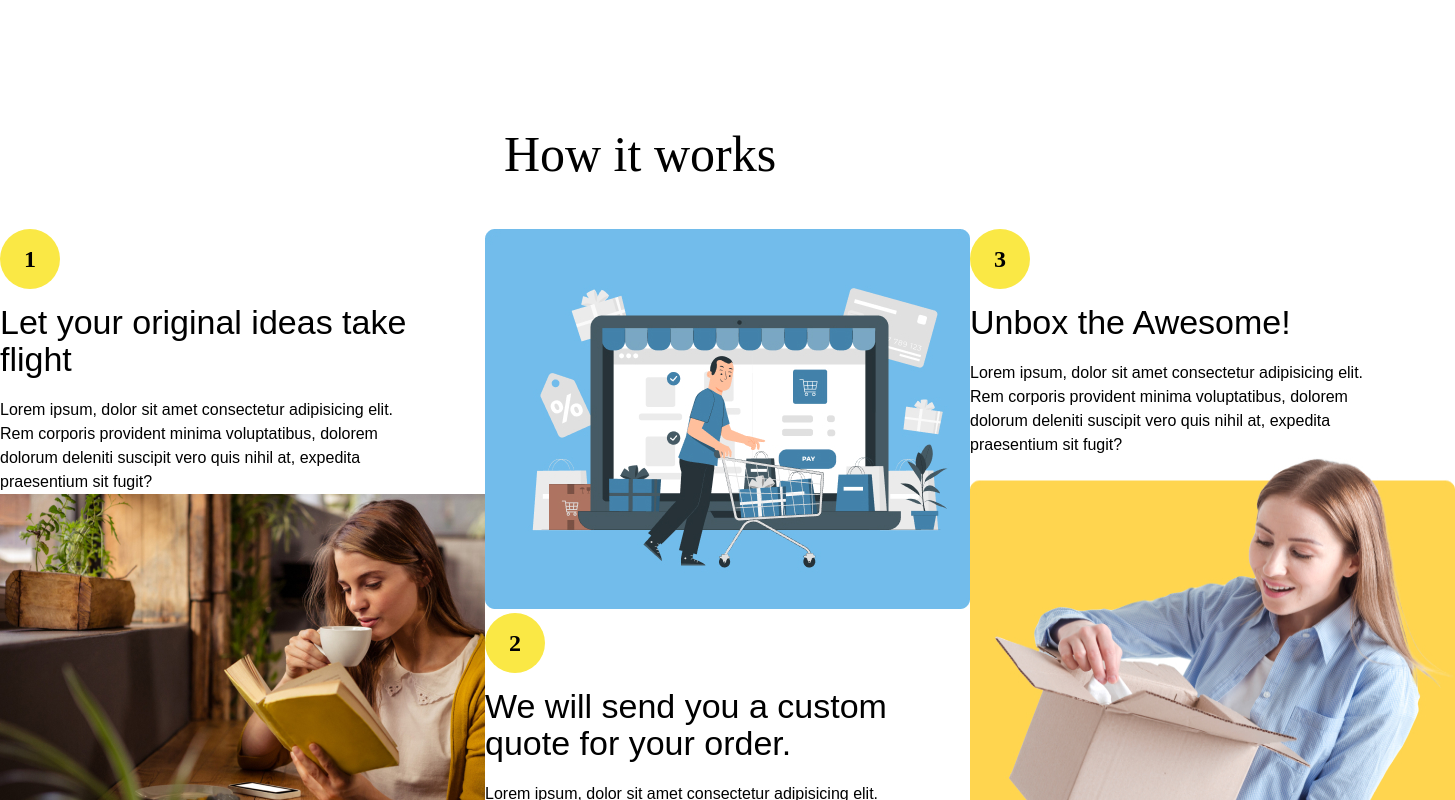
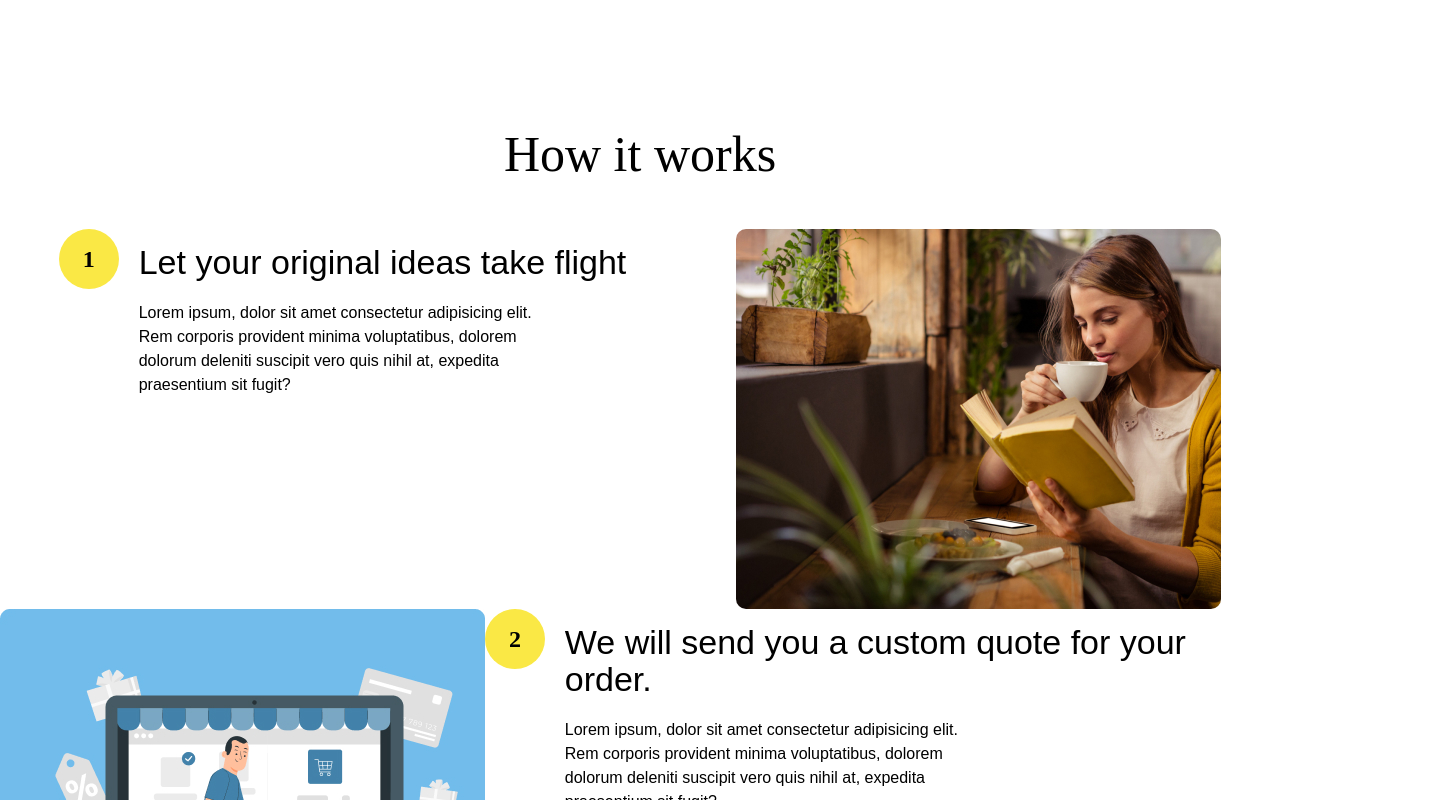
Before and after one commit to Soysauc/Contrast-Marketing, a Next.js app: page / in a window 1280 px wide. Shown: the part 200-1000 px from the top of the page, 1455 px wide, since content can reach past the window. Built offline with nearby package versions, Linux system fonts and the light colour scheme; a web font is replaced by a local one.

Commit message:
further how-it-works section stuff

```diff
--- a/src/components/HowItWorks.tsx
+++ b/src/components/HowItWorks.tsx
@@ -6,11 +6,11 @@ export default function HowItWorks() {
     <section className={styles['how-it-works']}>
       <h2 className={styles['how-it-works__title']}>How it works</h2>
       <div className={styles['how-it-works__wrapper']}>
-        <div>
+        <div className={styles['how-it-works__item']}>
           <div className={styles.circle}>
             <span className={styles.number}>1</span>
           </div>
-          <div>
+          <div className={styles['how-it-works__text-1']}>
             <h3>Let your original ideas take flight</h3>
             <p>
               Lorem ipsum, dolor sit amet consectetur adipisicing elit. Rem
@@ -23,9 +23,10 @@ export default function HowItWorks() {
             width={485}
             height={380}
             alt='woman reading'
+            style={{ borderRadius: '10px' }}
           />{' '}
         </div>
-        <div>
+        <div className={styles['how-it-works__item']}>
           <Image
             src={'/howItWorks2.jpg'}
             width={485}
@@ -44,11 +45,11 @@ export default function HowItWorks() {
             </p>
           </div>
         </div>
-        <div>
+        <div className={styles['how-it-works__item']}>
           <div className={styles.circle}>
             <span className={styles.number}>3</span>
           </div>
-          <div>
+          <div className={styles['how-it-works__text-1']}>
             <h3>Unbox the Awesome!</h3>
             <p>
               Lorem ipsum, dolor sit amet consectetur adipisicing elit. Rem
--- a/src/styles/HowItWorks.module.scss
+++ b/src/styles/HowItWorks.module.scss
@@ -1,5 +1,6 @@
 .how-it-works {
   font-family: 'Belleza';
+  margin-bottom: 100px;
 }
 
 .how-it-works__title {
@@ -10,7 +11,15 @@
   letter-spacing: 0em;
   text-align: center;
   margin-top: 129px;
+  margin-bottom: 39px;
 }
+.how-it-works__item {
+  display: flex;
+}
+.how-it-works__text-1 {
+  margin-right: 110px;
+}
+
 .circle {
   display: flex;
   align-items: center;
@@ -30,8 +39,13 @@
 
 .how-it-works__wrapper {
   display: flex;
+  flex-wrap: wrap;
   align-items: flex-start;
+  justify-content: center;
   margin-top: 50px;
+  flex-direction: column;
+  align-items: center;
+  //   margin: 0 150px;
 }
 
 .how-it-works__wrapper h3 {
```
